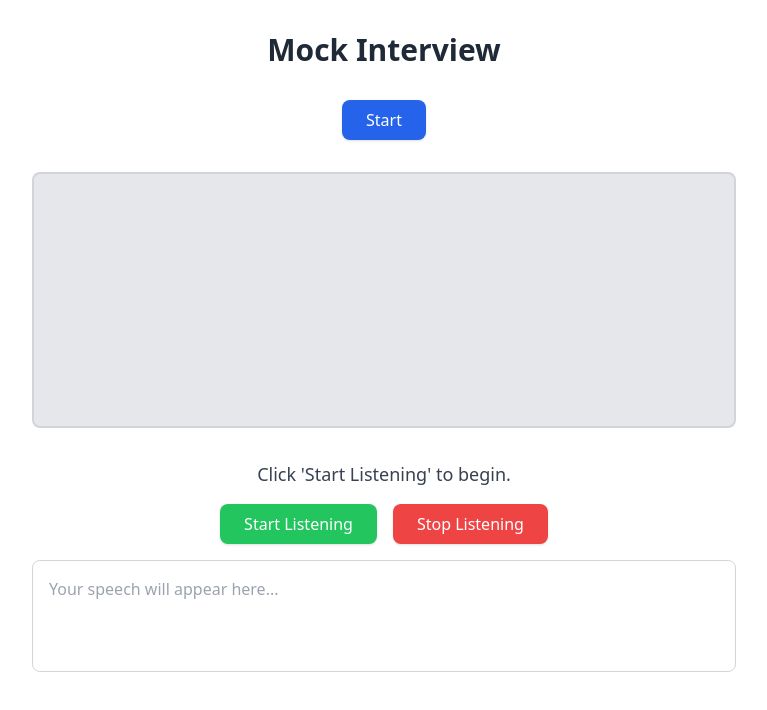
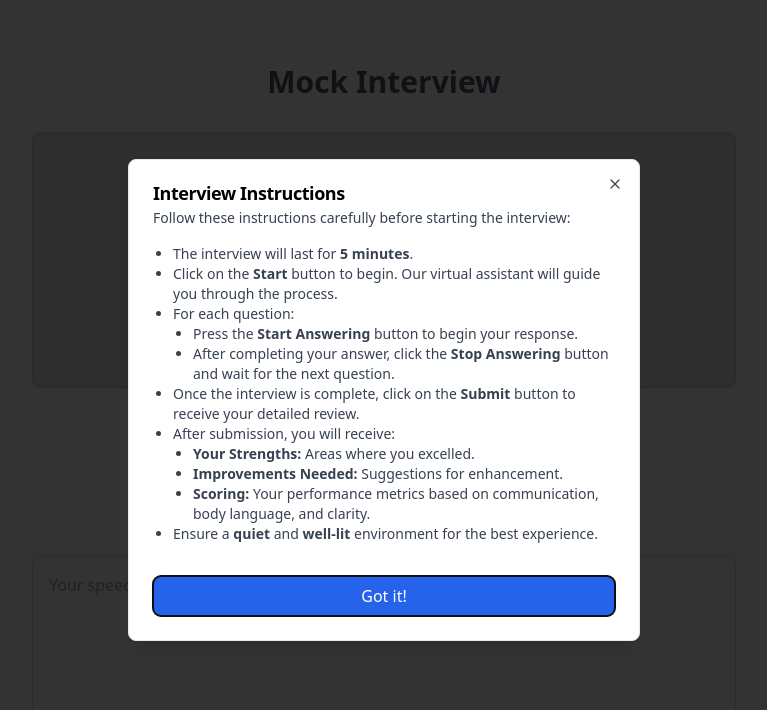
Before and after one commit to shubh-37/udaan-frontend, a React (Vite) app: page /interview in a window 1280 px wide. Shown: the top 710 px of the page, without its empty margins (256-1023 px from the left). Built offline with nearby package versions, Linux system fonts and the light colour scheme; no server answers.

Commit message:
added a toggle mic icon

```diff
--- a/src/pages/Interview.jsx
+++ b/src/pages/Interview.jsx
@@ -1,24 +1,17 @@
 import { useState, useEffect, useRef } from 'react';
+import axios from 'axios';
 import { useNavigate } from 'react-router';
+import { FaMicrophone, FaMicrophoneSlash } from 'react-icons/fa'; // Import icons
+import InterviewInstructions from '../shared/Instructions';
 
 const SpeechToText = () => {
-  const [transcript, setTranscript] = useState(''); // Stores the transcribed text
-  const [isListening, setIsListening] = useState(false); // Tracks listening state
-  const videoRef = useRef(null); // Reference to the video element
-  const mediaStreamRef = useRef(null); // Reference to the video stream
-  const recognitionRef = useRef(null); // Reference to SpeechRecognition instance
-  const [currentIndex, setCurrentIndex] = useState(0); // Tracks the current question index
-  const speechSynthesisRef = useRef(window.speechSynthesis); // Reference to speech synthesis
+  const [transcript, setTranscript] = useState('');
+  const [isListening, setIsListening] = useState(false);
+  const videoRef = useRef(null);
+  const mediaStreamRef = useRef(null);
+  const recognitionRef = useRef(null);
+  const speechSynthesisRef = useRef(window.speechSynthesis);
   const navigate = useNavigate();
-
-  // Dummy array of questions
-  const questions = [
-    'What are your strengths?',
-    'Why do you want this job?',
-    'Can you describe a challenging situation and how you handled it?',
-    'What are your long-term career goals?',
-    'How do you handle stress or pressure?'
-  ];
 
   // Speak the current question
   const speakQuestion = () => {
@@ -26,8 +19,8 @@ const SpeechToText = () => {
       return; // Prevent overlapping speech
     }
 
-    const utterance = new SpeechSynthesisUtterance(questions[currentIndex]);
-    utterance.lang = 'en-US';
+    const utterance = new SpeechSynthesisUtterance('Hello friend');
+    utterance.lang = 'en-IN';
     utterance.onend = () => {
       console.log('Finished speaking');
     };
@@ -46,9 +39,9 @@ const SpeechToText = () => {
     const SpeechRecognition = window.SpeechRecognition || window.webkitSpeechRecognition;
     const recognition = new SpeechRecognition();
 
-    recognition.continuous = true; // Enable continuous listening
-    recognition.interimResults = true; // Get real-time transcription
-    recognition.lang = 'en-IN'; // Use Indian English
+    recognition.continuous = true;
+    recognition.interimResults = true;
+    recognition.lang = 'en-IN';
 
     recognition.onstart = () => {
       setIsListening(true);
@@ -66,7 +59,7 @@ const SpeechToText = () => {
       }
     };
 
-    recognition.onerror = (event) => {
+    recognition.onerror = () => {
       setIsListening(false);
     };
 
@@ -95,9 +88,9 @@ const SpeechToText = () => {
 
         if (videoRef.current) {
           videoRef.current.srcObject = stream;
-          videoRef.current.muted = true; // Ensure the video is muted
-          videoRef.current.playsInline = true; // Important for mobile browsers
-          await videoRef.current.play(); // Explicitly play the video
+          videoRef.current.muted = true;
+          videoRef.current.playsInline = true;
+          await videoRef.current.play();
         }
       } catch (err) {
         console.error(err);
@@ -112,60 +105,38 @@ const SpeechToText = () => {
     };
   }, []);
 
-  // Handle "Next Question" button click
-  const handleNextQuestion = () => {
-    if (currentIndex < questions.length - 1) {
-      setCurrentIndex(currentIndex + 1);
-      speakQuestion();
-    } else {
-      navigate('/review');
-    }
-  };
-
   return (
     <div className="p-8 max-w-3xl mx-auto space-y-8">
-      <h1 className="text-3xl font-bold text-center text-gray-800">Mock Interview</h1>
-      <div className="text-center space-y-4">
-        <button
-          onClick={handleNextQuestion}
-          className="bg-blue-600 text-white px-6 py-2 rounded-lg shadow hover:bg-blue-700 transition"
-        >
-          {currentIndex === 0 ? 'Start' : currentIndex === questions.length - 1 ? 'Submit' : 'Next Question'}
-        </button>
-      </div>
+      <InterviewInstructions />
+      <h1 className="text-3xl font-bold text-center text-gray-600">Mock Interview</h1>
       <div className="relative w-full h-64 bg-gray-200 border-2 border-gray-300 rounded-lg flex justify-center items-center">
         <video ref={videoRef} className="absolute w-full h-full object-cover rounded-lg" muted autoPlay playsInline />
       </div>
 
-      <div className="space-y-4">
-        <p className="text-lg text-center text-gray-700">
-          {isListening ? 'Listening...' : "Click 'Start Listening' to begin."}
-        </p>
-        <div className="flex justify-center space-x-4">
+      <div className="flex flex-col items-center gap-2">
         <button
-            onClick={startListening}
-            className="bg-green-500 text-white px-6 py-2 rounded-lg shadow hover:bg-green-600 transition"
-            disabled={isListening}
+          onClick={isListening ? stopListening : startListening}
+          className={`w-16 h-16 flex items-center justify-center rounded-full shadow-lg transition ${
+            isListening ? 'bg-red-500 hover:bg-red-600' : 'bg-green-500 hover:bg-green-600'
+          }`}
         >
-            Start Listening
+          {isListening ? (
+            <FaMicrophoneSlash className="text-white text-2xl" />
+          ) : (
+            <FaMicrophone className="text-white text-2xl" />
+          )}
         </button>
-          <button
-            onClick={stopListening}
-            className="bg-red-500 text-white px-6 py-2 rounded-lg shadow hover:bg-red-600 transition"
-            disabled={!isListening}
-          >
-            Stop Listening
-          </button>
+        <p className="mt-2 text-gray-600">{isListening ? 'Listening...' : 'Tap the mic to start answering.'}</p>
       </div>
+
       <textarea
         rows="6"
-          className="w-full h-28 p-4 border border-gray-300 rounded-lg resize-none focus:outline-none focus:ring-2 focus:ring-blue-500"
+        className="w-full p-4 border border-gray-300 rounded-lg resize-none focus:outline-none focus:ring-2 focus:ring-blue-500"
         placeholder="Your speech will appear here..."
         value={transcript}
         readOnly
       />
     </div>
-    </div>
   );
 };
 
```
Lines whose indentation alone changed are shown as unchanged.
